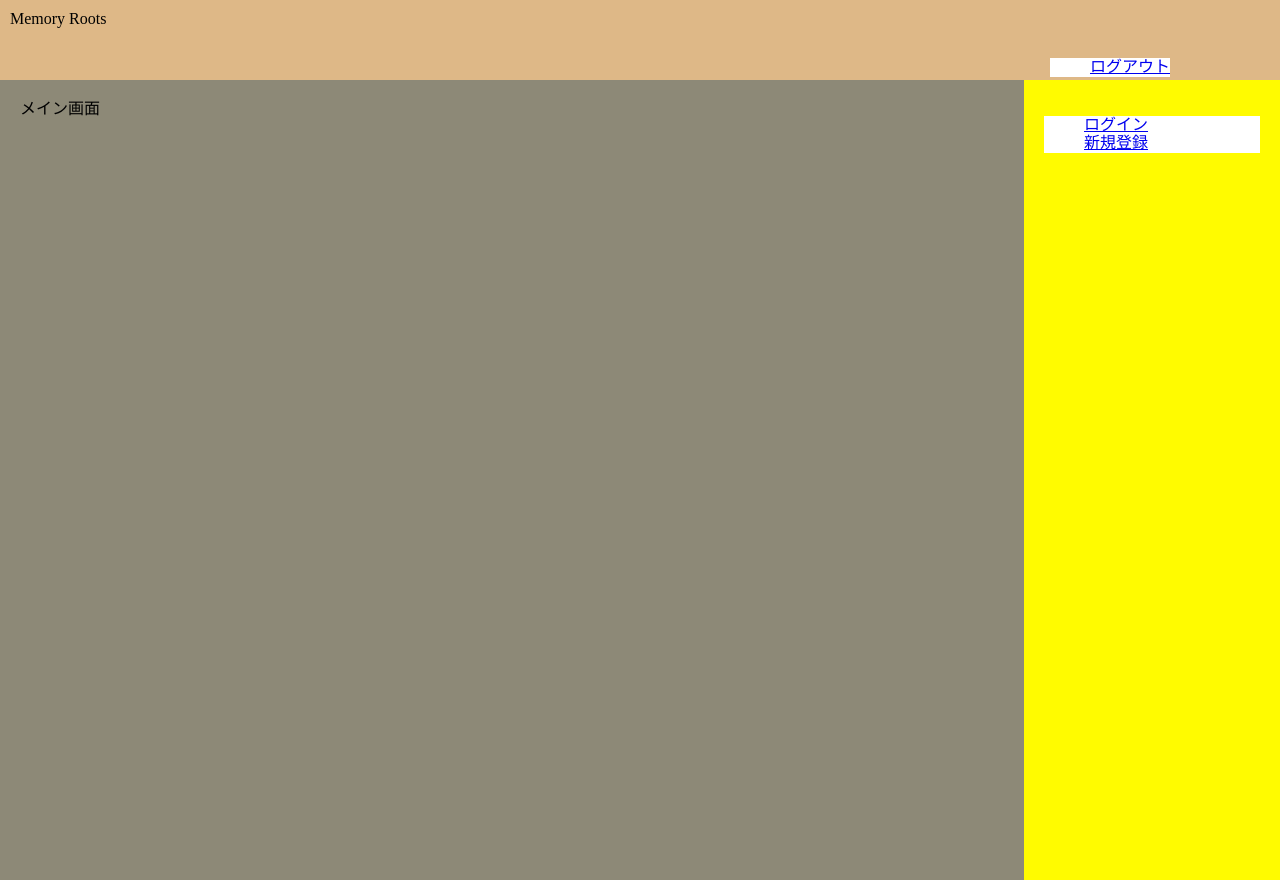
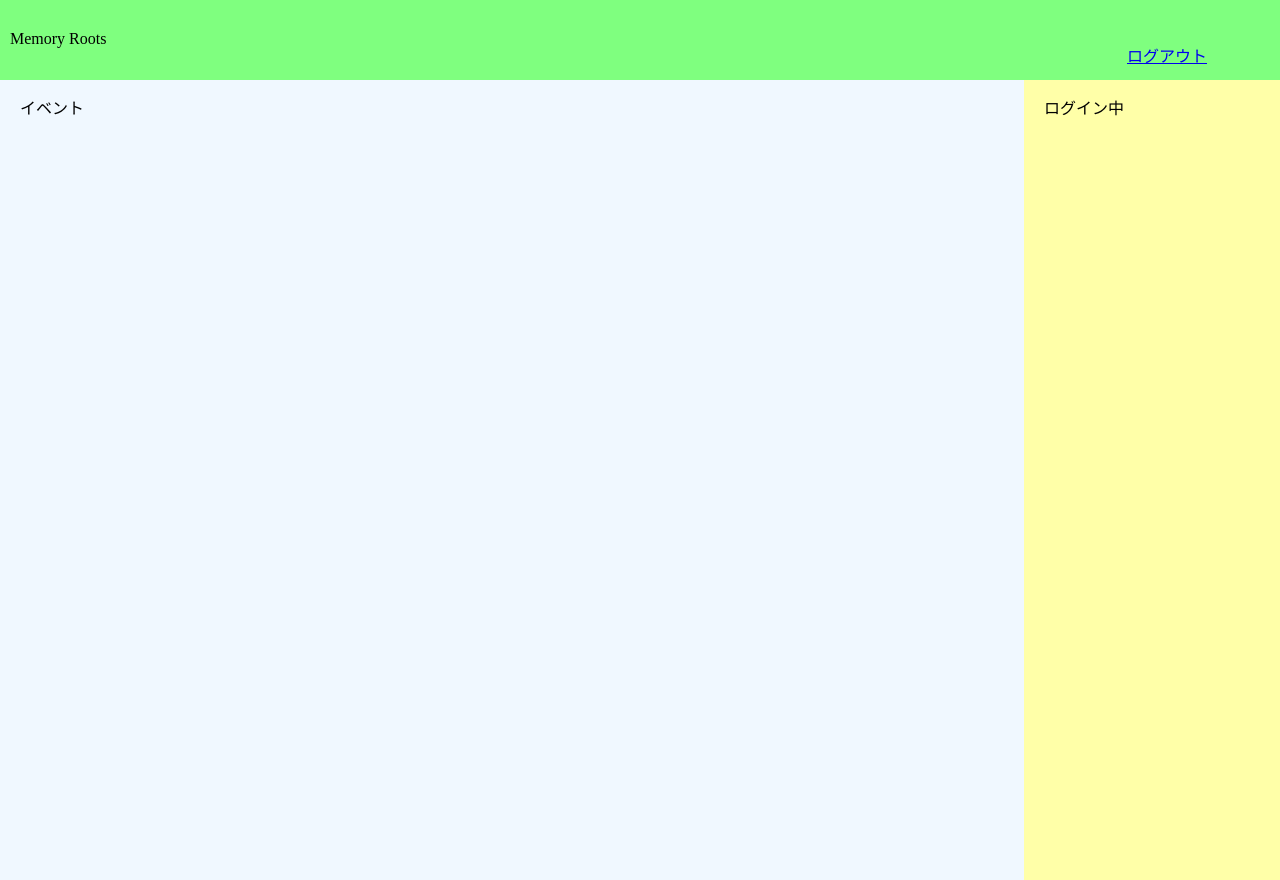
Before and after one commit to hamatoru/memory-roots, a Rails app: page / in a window 1280 px wide. Run offline with Rails 7, Linux system fonts and the light colour scheme; the visitor is signed in with stand-in values (Sample User, id 1); some libraries are stand-ins or nearby versions.

Commit message:
ユーザー機能　更新

```diff
--- a/app/assets/stylesheets/shared/header.css
+++ b/app/assets/stylesheets/shared/header.css
@@ -1,17 +1,16 @@
 .header {
-  background-color: burlywood;
+  background-color: #7fff7f;
   padding: 10px;
   height: 80px;
 
 }
 
+.header-title {
+  padding-top: 20px;
+}
+
 .session-content {
   display: flex;
   justify-content: flex-end;
+  padding-right: 5%;
 }
-
-.lists-right {
-  list-style: none;
-  background-color: white;
-  margin: 30px 100px;
-}
--- a/app/assets/stylesheets/shared/main_content.css
+++ b/app/assets/stylesheets/shared/main_content.css
@@ -2,6 +2,7 @@
   float: left;
   width: 80%; /* メイン画面の幅を調整 */
   padding: 20px;
-  background-color: rgb(141, 137, 119);
+  background-color: #f0f8ff;
   height: 100vh;
+  overflow: scroll;
 }
--- a/app/assets/stylesheets/shared/side_bar.css
+++ b/app/assets/stylesheets/shared/side_bar.css
@@ -1,15 +1,10 @@
 .side {
   float: right;
   width: 20%;
-  background-color: rgb(255, 251, 0);
+  background-color:#ffffa8;
   padding: 20px;
   height: 100vh;
 }
 
 .main-side {
 }
-
-.lists-side {
-  background-color: white;
-  list-style: none;
-}
--- a/app/views/events/index.html.erb
+++ b/app/views/events/index.html.erb
@@ -6,6 +6,4 @@
 <%= render "shared/main_content" %>
 
 
-
-
 <%= render "shared/side_bar" %>
--- a/app/views/shared/_header.html.erb
+++ b/app/views/shared/_header.html.erb
@@ -1,9 +1,9 @@
 <header class='header'>
 <div class="header-title">Memory Roots</div>
   <div class='session-content'>
-    <ul class='lists-right'>
-        <li><%= link_to 'ログアウト', root_path, class: "logout" %></li>
-    </ul>
+  <% if user_signed_in? %>
+    <%= link_to 'ログアウト', destroy_user_session_path, data: { turbo_method: :delete }, class: "logout" %>
+    <% end %>
   </div>
 
 </header>
--- a/app/views/shared/_main_content.html.erb
+++ b/app/views/shared/_main_content.html.erb
@@ -1,3 +1,3 @@
-<div class="main">
-メイン画面
+<div class="main">イベント
+
 </div>
--- a/app/views/shared/_side_bar.html.erb
+++ b/app/views/shared/_side_bar.html.erb
@@ -1,9 +1,12 @@
 <div class="side">
+
   <div class="main-side">
-    <ul class="lists-side">
-      <li><%= link_to 'ログイン', new_user_session_path, class: "login" %></li>
-      <li><%= link_to '新規登録', new_user_registration_path, class: "sign-up" %></li>
-    </ul>
+  <% if user_signed_in? %>
+  <%= "ログイン中" %>
+  <% else %>
+    <%= link_to 'ログイン', new_user_session_path, class: "login" %>
+    <%= link_to '新規登録', new_user_registration_path, class: "sign-up" %>
+  <% end %>
   </div>
 
 
```
Also changed, not shown: app/views/devise/registrations/new.html.erb (+5 -2 lines), app/views/devise/sessions/new.html.erb (+3 -6 lines).
